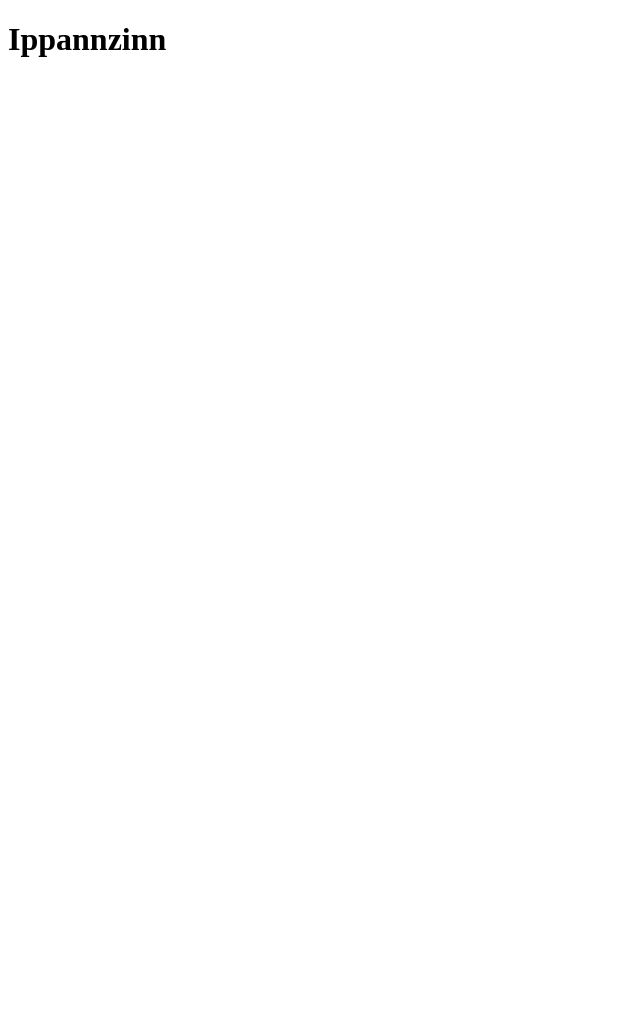
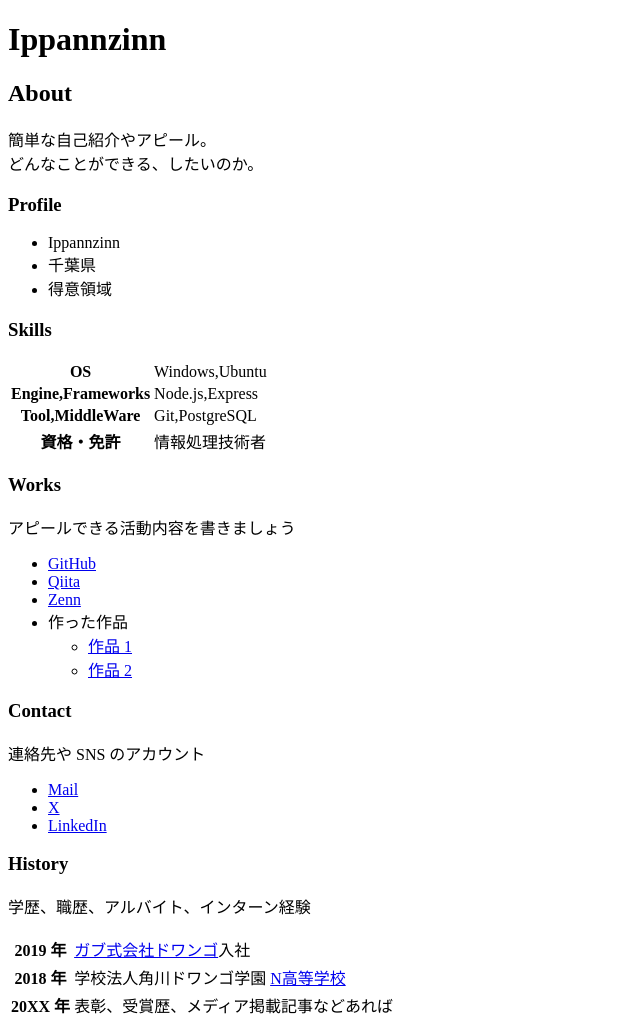
Before and after one commit to Ippannzinn/https-Ippannzinn.github.io, a plain HTML site: page index.html in a window 1280 px wide. Shown: the whole page, without its empty margins (0-640 px from the left). Before the commit the page ends 800 px from the top, so only its background shows below. Drawn offline with Linux system fonts and the light colour scheme.

Commit message:
ポートフォリオに必要な情報を追加

```diff
--- a/index.html
+++ b/index.html
@@ -7,5 +7,78 @@
   </head>
   <body>
     <h1>Ippannzinn</h1>
+
+    <h2>About</h2>
+    <p>
+      簡単な自己紹介やアピール。<br>
+      どんなことができる、したいのか。
+    </p>
+
+    <h3>Profile</h3>
+    <ul>
+      <li>Ippannzinn</li>
+      <li>千葉県</li>
+      <li>得意領域</li>
+    </ul>
+
+    <h3>Skills</h3>
+    <table>
+      <tr>
+        <th>OS</th>
+        <td>Windows,Ubuntu</td>
+      </tr>
+      <tr>
+        <th>Engine,Frameworks</th>
+        <td>Node.js,Express</td>
+      </tr>
+      <tr>
+        <th>Tool,MiddleWare</th>
+        <td>Git,PostgreSQL</td>
+      </tr>
+      <tr>
+        <th>資格・免許</th>
+        <td>情報処理技術者</td>
+      </tr>
+    </table>
+
+    <h3>Works</h3>
+    <P>アピールできる活動内容を書きましょう</P>
+    <ul>
+      <li><a href="https://github.com/">GitHub</a></li>
+      <li><a href="https://qitta.com/">Qiita</a></li>
+      <li><a href="https://zenn.dev/">Zenn</a></li>
+      <li>
+        作った作品
+        <ul>
+          <li><a href="https://example.com/">作品 1</a></li>
+          <li><a href="https://example.com/">作品 2</a></li>
+        </ul>
+      </li>
+    </ul>
+
+    <h3>Contact</h3>
+    <p>連絡先や SNS のアカウント</p>
+    <ul>
+      <li><a href="mailto:name@example.com">Mail</a></li>
+      <li><a href="https://x.com/ZENStudy_info">X</a></li>
+      <li><a href="https://www.linkedin.com/">LinkedIn</a></li>
+    </ul>
+
+    <h3>History</h3>
+    <p>学歴、職歴、アルバイト、インターン経験</p>
+    <table>
+      <tr>
+        <th>2019 年</th>
+        <td><a href="https://dwango.co.jp/">ガブ式会社ドワンゴ</a>入社</td>
+      </tr>
+      <tr>
+        <th>2018 年</th>
+        <td>学校法人角川ドワンゴ学園 <a href="https://nnn.ed.jp/">N高等学校</a></td>
+      </tr>
+      <tr>
+        <th>20XX 年</th>
+        <td>表彰、受賞歴、メディア掲載記事などあれば</td>
+      </tr>
+    </table>
   </body>
 </html>
```
